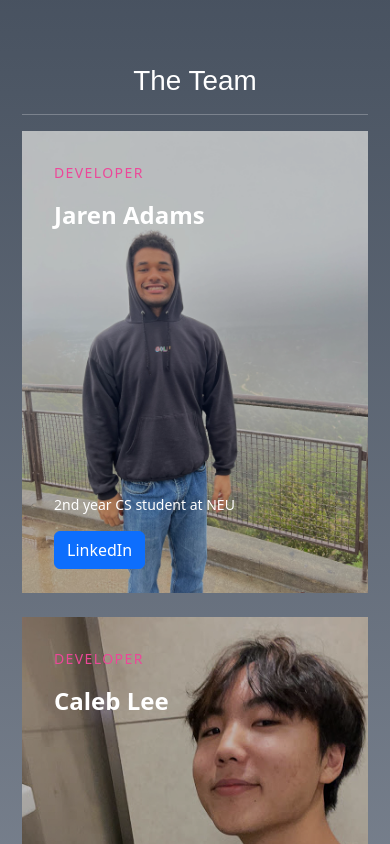
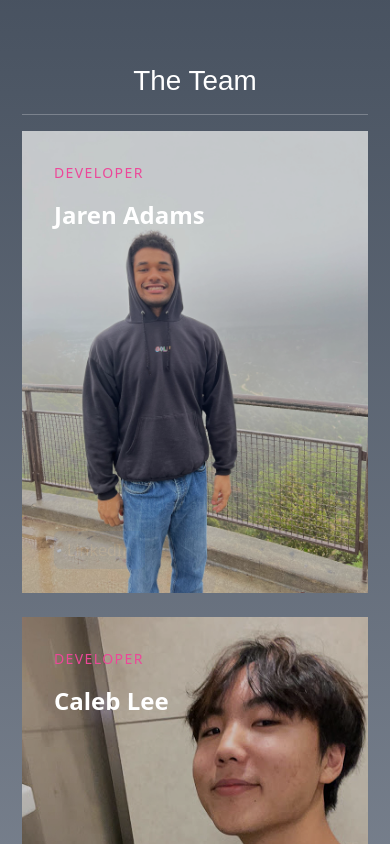
Before and after one commit to jarenadams21/friends-fe, a React (Create React App) app: page / in a window 390 px wide. Shown: the part 1780-2624 px from the top of the page. Built offline with nearby package versions, Linux system fonts and the light colour scheme.

Commit message:
ANIMATIONS WOOOOOOOOOOOO

```diff
--- a/src/Home-Page/TeamMembers2.tsx
+++ b/src/Home-Page/TeamMembers2.tsx
@@ -6,48 +6,55 @@ const teamMembers2 = [
     name: "Jaren Adams",
     photo: require("./Jaren.jpg"),
     desc: "2nd year CS student at NEU",
-    link: "https://www.linkedin.com/in/jarenadams/"
+    link: "https://www.linkedin.com/in/jarenadams/",
   },
   {
     name: "Caleb Lee",
     photo: require("./Kale.jpg"),
     desc: "2nd year CS student at NEU",
-    link: "https://www.linkedin.com/in/caleb-lee-b481b8256/"
+    link: "https://www.linkedin.com/in/caleb-lee-b481b8256/",
   },
   {
     name: "Tunwa (Win) Tongtawee",
     photo: require("./Win.jpg"),
     desc: "2nd year CS student at NEU",
-    link: "https://www.linkedin.com/in/tunwa-tongtawee-336b791a4/"
+    link: "https://www.linkedin.com/in/tunwa-tongtawee-336b791a4/",
   },
   {
     name: "Tristen Li",
     photo: require("./Tris.jpg"),
     desc: "3nd year CS student at NEU",
-    link: "https://www.linkedin.com/in/tristen-li/"
+    link: "https://www.linkedin.com/in/tristen-li/",
   },
   {
     name: "Lucy Ying",
     photo: require("./Lucy.jpg"),
     desc: "3nd year CS student at NEU",
-    link: "https://www.linkedin.com/in/lucy-ying/"
+    link: "https://www.linkedin.com/in/lucy-ying/",
   },
   {
     name: "Cole Harvey",
     photo: require("./Cole.jpg"),
     desc: "2nd year CS student at NEU",
-    link: "https://www.linkedin.com/in/cole-harvey-6038ab23b/"
+    link: "https://www.linkedin.com/in/cole-harvey-6038ab23b/",
   },
 ];
 function TeamMembers2() {
   return (
     <div className="container">
-      <center><h1 style = {{fontFamily: '"Futura", sans-serif', color: "white"}}>The Team</h1> </center>
-              <hr style = {{color: "white"}}/>
+      <center>
+        <h1 style={{ fontFamily: '"Futura", sans-serif', color: "white" }}>
+          The Team
+        </h1>{" "}
+      </center>
+      <hr style={{ color: "white" }} />
       <div className="row">
         {teamMembers2.map((member, index) => {
           return (
-            <div key={index} className="col-lg-4 mb-4">
+            <div
+              key={index}
+              className="col-lg-4 col-sm-6 mb-4"
+            >
               <a
                 href="#"
                 className="group relative block bg-black no-underline"
@@ -55,7 +62,7 @@ function TeamMembers2() {
                 <img
                   alt="Developer"
                   src={member.photo}
-                  className="absolute inset-0 h-full w-full object-cover opacity-75 transition-opacity group-hover:opacity-50"
+                  className="absolute inset-0 h-full w-full object-cover opacity-80 transition-opacity group-hover:opacity-30"
                 />
 
                 <div className="relative p-8">
@@ -66,9 +73,11 @@ function TeamMembers2() {
                   <p className="text-2xl font-bold text-white">{member.name}</p>
 
                   <div className="mt-64">
-                    <div className="translate-y-2 transform opacity-100 transition-all group-hover:translate-y-0 group-hover:opacity-100">
+                    <div className="translate-y-2 transform opacity-5 transition-all group-hover:translate-y-0 group-hover:opacity-100">
                       <p className="text-sm text-white">{member.desc}</p>
-                      <a className="btn btn-primary" href={member.link}>LinkedIn</a>
+                      <a className="btn btn-primary" href={member.link}>
+                        LinkedIn
+                      </a>
                     </div>
                   </div>
                 </div>
--- a/src/Home-Page/WhyTAPCard.tsx
+++ b/src/Home-Page/WhyTAPCard.tsx
@@ -9,7 +9,7 @@ function WhyTAPCard() {
     return (
         <Container>
             <div className="flex flex-wrap justify-between">
-            <div style={{ maxWidth: "20%" }} className="block rounded-xl border border-gray-800 bg-gray-800 p-8 shadow-xl no-underline">
+            <div style={{ maxWidth: "20%" }} className="block rounded-xl border border-gray-800 bg-gray-800 p-8 shadow-xl no-underline hover:-translate-y-1 hover:scale-110 duration-150">
                 <div className="logo">
                   <img src={logo} width="26" />
                 </div>
@@ -20,7 +20,7 @@ function WhyTAPCard() {
                     TAP uses geolocation to find plans and potential friends near you.
                 </p>
             </div>
-            <div style={{ maxWidth: "20%" }} className="block rounded-xl border border-gray-800 bg-gray-800 p-8 shadow-xl no-underline">
+            <div style={{ maxWidth: "20%" }} className="block rounded-xl border border-gray-800 bg-gray-800 p-8 shadow-xl no-underline hover:-translate-y-1 hover:scale-110 duration-150">
                 <div className="safety">
                   <img src={safety} width="37" />
                 </div>
@@ -31,7 +31,7 @@ function WhyTAPCard() {
                     Not only can you create plans with locations and time, you can choose who joins.
                 </p>
             </div>
-            <div style={{ maxWidth: "20%" }} className="block rounded-xl border border-gray-800 bg-gray-800 p-8 shadow-xl no-underline">
+            <div style={{ maxWidth: "20%" }} className="block rounded-xl border border-gray-800 bg-gray-800 p-8 shadow-xl no-underline hover:-translate-y-1 hover:scale-110 duration-150">
                 <div className="snowboard">
                   <img src={snowboard} width="41" />
                 </div>
@@ -42,7 +42,7 @@ function WhyTAPCard() {
                     Select your interests to generate a curated feed that suits your taste.
                 </p>
             </div>
-            <div style={{ maxWidth: "20%" }} className="block rounded-xl border border-gray-800 bg-gray-800 p-8 shadow-xl no-underline">
+            <div style={{ maxWidth: "20%" }} className="block rounded-xl border border-gray-800 bg-gray-800 p-8 shadow-xl no-underline hover:-translate-y-1 hover:scale-110 duration-150">
                 <div className="world">
                   <img src={world} width="41" />
                 </div>
```
